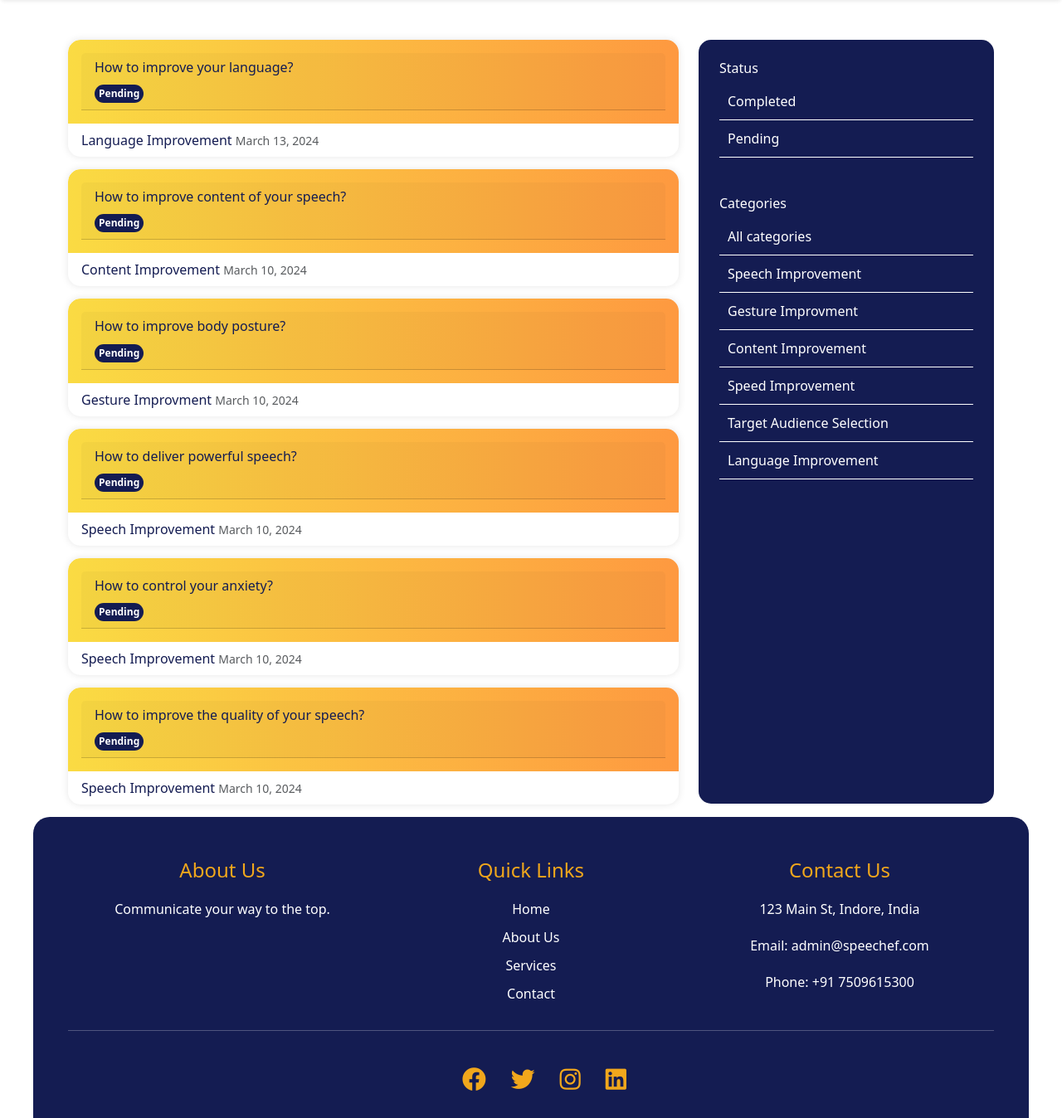
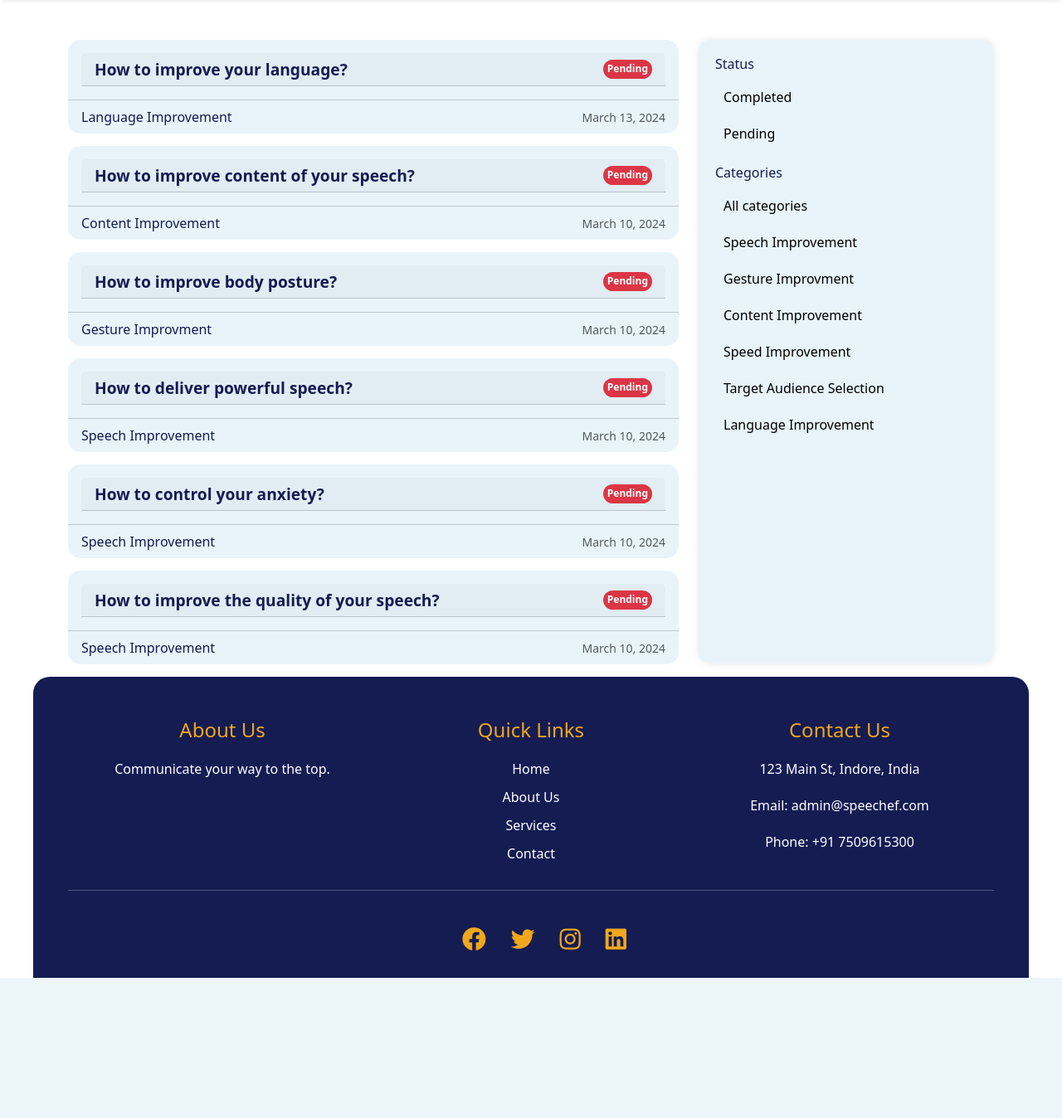
Before and after one commit to Speechef/speechef.core, a Django app: page /learn/ in a window 1280 px wide. Shown: the part 90-1438 px from the top of the page at 83% size. After the commit the page ends 1269 px from the top, so only its background shows below. Run offline with Django 5.2, Linux system fonts and the light colour scheme; data comes from the database, SQL or seed files in the repository.

Commit message:
Update learn_index.css

```diff
--- a/static/learn_index.css
+++ b/static/learn_index.css
@@ -4,34 +4,66 @@
     flex: 1 1 auto;
     overflow: auto;
     border: none;
-    box-shadow: 0 0 10px rgba(0, 0, 0, 0.1);
+    background-color: #e8f4fa;
+    transition: transform 0.3s, box-shadow 0.3s, background 0.3s;
+    display: flex;
+    flex-direction: column;
+}
+
+.card:hover {
+    transform: translateY(-10px);
+    box-shadow: 0 10px 20px rgba(0, 0, 0, 0.1);
+    background: linear-gradient(to right, #FADB43, #fe9940);
 }
 
 .card-body {
-    /* max-height: 200px;  */
     overflow: hidden;
-    background: linear-gradient(to right, #FADB43, #fe9940);
-    border-radius: 15px 0 0 0;
+    border-radius: 15px 15px 0 0;
+    display: flex;
+    justify-content: space-between;
+    align-items: center;
 }
 
 .card-title {
     text-decoration: none;
     color: #141c52;
+    font-size: 1.2rem;
+    font-weight: 600;
+    margin: 0;
 }
 
-a{
-    text-decoration: none;  /* for links to be shown without underline */
+.card-header {
+    display: flex;
+    justify-content: space-between;
+    width: 100%;
+    border-color: none;
+}
+
+.card-footer {
+    background: transparent;
+    display: flex;
+    justify-content: space-between;
+    align-items: center;
+}
+
+a {
+    text-decoration: none;
     color: #141c52;
 }
 
+a:hover {
+    color: #fe9940;
+}
+
 .sidebar {
-    background-color: #141c52;
+    background-color: #e8f4fa;
     border-radius: 15px;
-    padding: 10px;
+    padding: 20px;
     height: 100%;
     position: sticky;
     width: 100%;
-    color: #fff;
+    color: #141c52;
+    box-shadow: 0 0 10px rgba(0, 0, 0, 0.1);
 }
 
 .sidebar h5 {
@@ -41,7 +73,7 @@ a{
 }
 
 .sidebar a {
-    color: #fff;
+    color: #000;
     text-decoration: none;
 }
 
@@ -51,18 +83,17 @@ a{
 
 .sidebar ul {
     list-style-type: none;
-    padding: 15px;
+    padding: 0;
 }
 
 .list-unstyled li {
     padding: 10px;
-    border-bottom: 1px solid #fff;
+    transition: transform 0.3s, box-shadow 0.3s;
 }
 
-.card-footer {
-    background: transparent;
-    border: none;
-    margin: none;
+.list-unstyled li:hover {
+    transform: translateY(-5px);
+    box-shadow: 0 5px 10px rgba(0, 0, 0, 0.1);
 }
 
 .badge {
@@ -70,5 +101,19 @@ a{
     color: #fff;
     border-radius: 20px;
     padding: 5px;
-    /* font-size: 0.8rem; */
+    margin-left: auto;
 }
+
+.badge-status {
+    background-color: #28a745; /* Green for completed */
+    color: #fff;
+    border-radius: 20px;
+    padding: 5px;
+}
+
+.badge-status.pending {
+    background-color: #dc3545; /* Red for pending */
+    color: #fff;
+    border-radius: 20px;
+    padding: 5px;
+}
```
